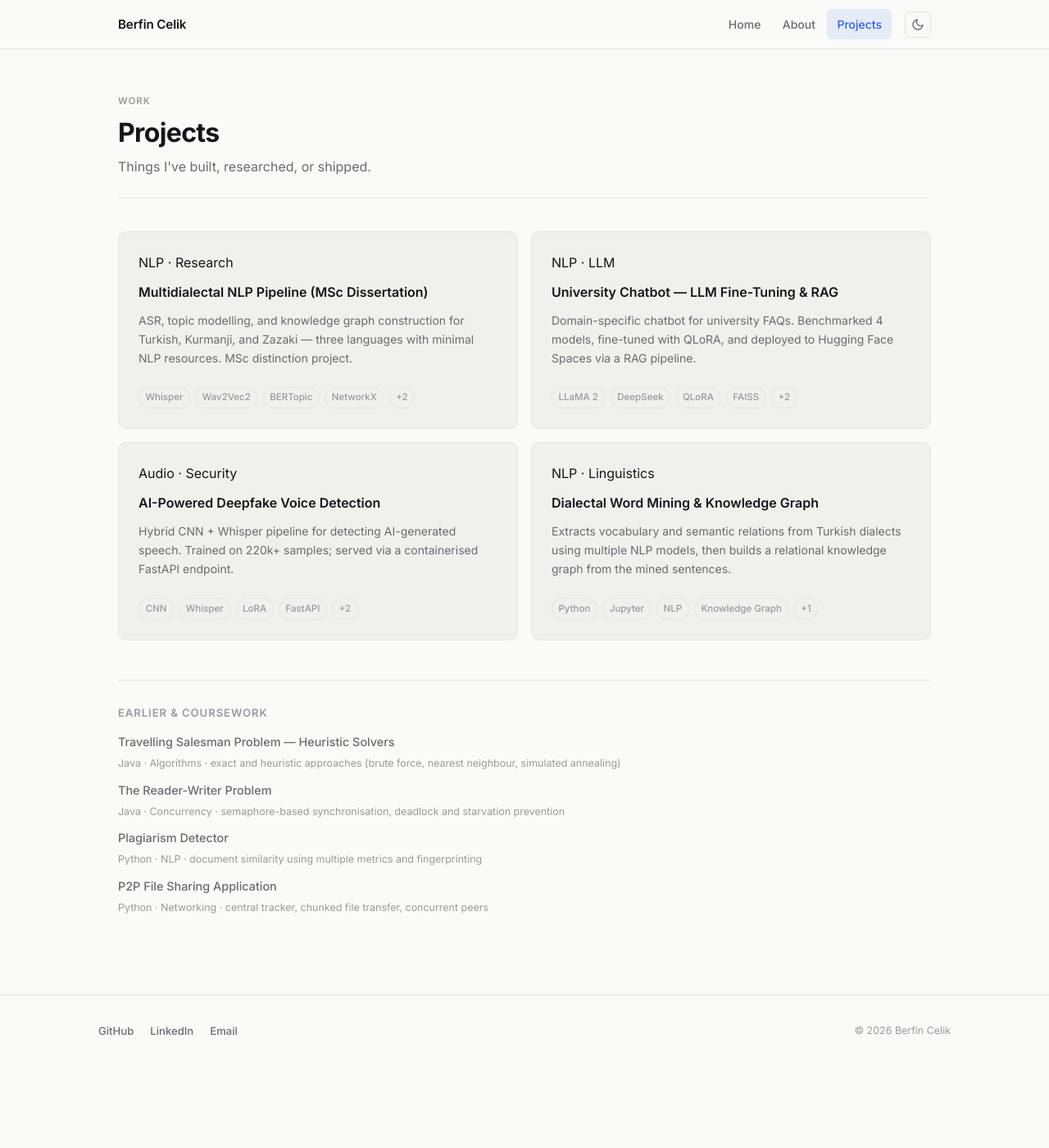
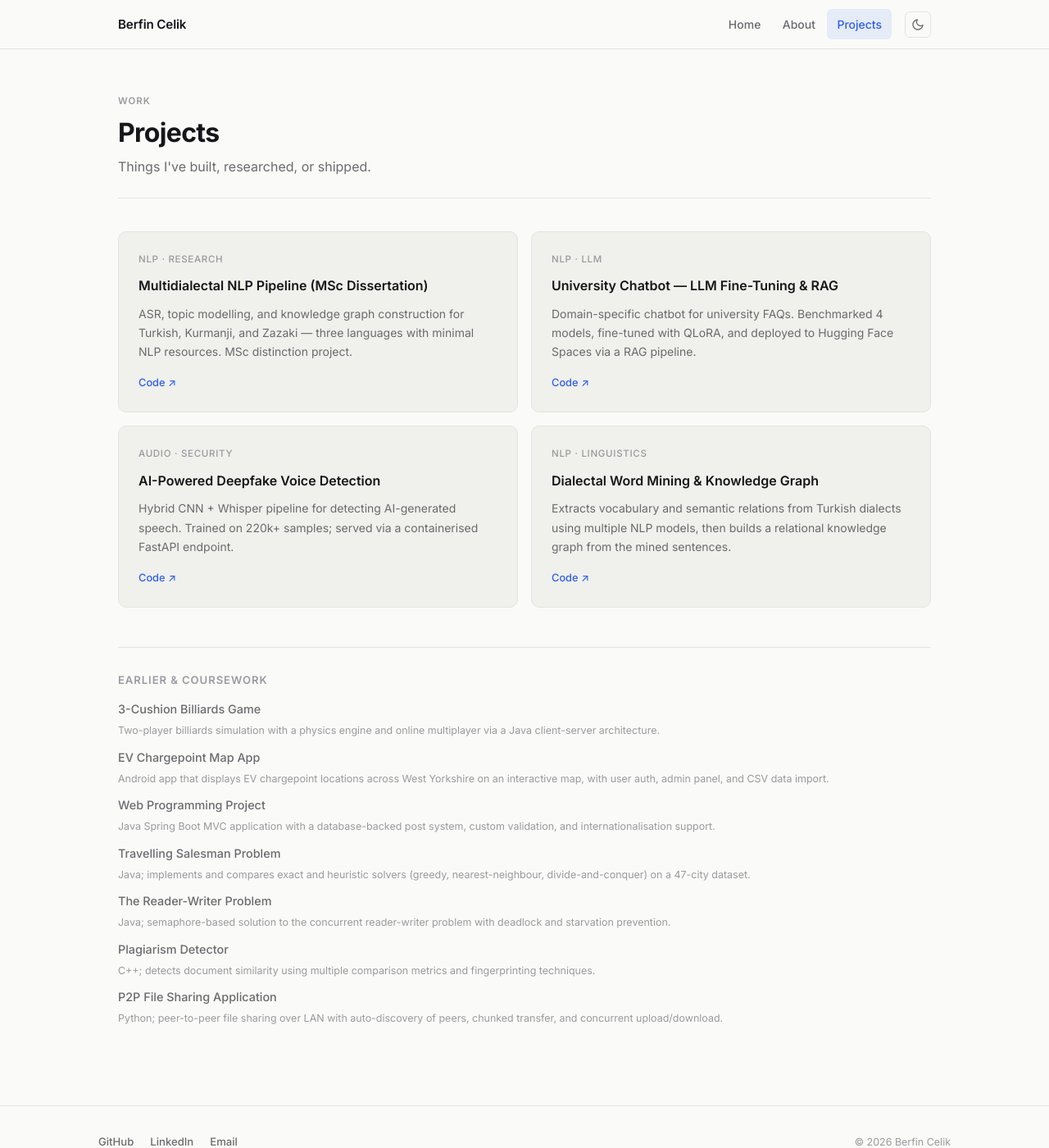
Before and after one commit to berfinito/berfinito.github.io, a Jekyll site: the page built from projects.md, in a window 1280 px wide and 1400 px high. Shown: the whole window at 82% size. Built offline with Jekyll 4.4.1, drawn with Linux system fonts in a browser that asks for light colours.

Commit message:
Projects: all public repos listed, tags removed, descriptions added
- Featured cards: removed technology tags, kept description + GitHub Code link
- Earlier & Coursework expanded to 7 repos: added 3-Cushion Billiards Game,
  EV Chargepoint Map App, Web Programming Project with accurate descriptions
  written from repo source code
- Fixed Plagiarism Detector language attribution (C++, not Python)
- All items have description + GitHub link; no fabricated content

```diff
--- a/projects.md
+++ b/projects.md
@@ -1,7 +1,7 @@
 ---
 layout: default
 title: Projects
-description: "ML, NLP, and backend projects by Berfin Celik — LLM fine-tuning, ASR pipelines, deepfake detection, and more."
+description: "ML, NLP, and backend projects by Berfin Celik: LLM fine-tuning, ASR pipelines, deepfake detection, and more."
 permalink: /projects/
 ---
 
@@ -18,13 +18,11 @@ permalink: /projects/
   {% for project in featured %}
     <div class="card">
 
-      <div style="display:flex;align-items:flex-start;justify-content:space-between;gap:.5rem;">
-        {% if project.label %}
-          <span class="card-label">{{ project.label }}</span>
-        {% elsif project.tags.size > 0 %}
-          <span class="card-label">{{ project.tags | first }}</span>
-        {% endif %}
-      </div>
+      {% if project.label %}
+        <span class="card-lang">{{ project.label }}</span>
+      {% elsif project.tags.size > 0 %}
+        <span class="card-lang">{{ project.tags | first }}</span>
+      {% endif %}
 
       <h3><a href="{{ project.github }}" target="_blank" rel="noopener">{{ project.title }}</a></h3>
 
@@ -33,21 +31,12 @@ permalink: /projects/
       {% endif %}
 
       <div class="card-footer">
-        <div class="post-tags">
-          {% for tag in project.tags limit: 4 %}
-            <span class="tag">{{ tag }}</span>
-          {% endfor %}
-          {% if project.tags.size > 4 %}
-            <span class="tag" style="color:var(--text-faint);">+{{ project.tags.size | minus: 4 }}</span>
-          {% endif %}
-        </div>
+        <a href="{{ project.github }}" target="_blank" rel="noopener" class="card-link">Code ↗</a>
         {% if project.demo %}
-          <a href="{{ project.demo }}" target="_blank" rel="noopener"
-             class="btn btn-primary" style="padding:.3rem .7rem;font-size:.75rem;flex-shrink:0;">
-            Demo ↗
-          </a>
+          <a href="{{ project.demo }}" target="_blank" rel="noopener" class="card-demo">Demo ↗</a>
         {% endif %}
       </div>
+
     </div>
   {% endfor %}
 </div>
@@ -55,21 +44,41 @@ permalink: /projects/
 <div class="coursework-section">
   <h2 class="coursework-heading">Earlier &amp; Coursework</h2>
   <ul class="coursework-list">
+
     <li>
-      <a href="https://github.com/berfinito/Travelling-Salesman-Problem" target="_blank" rel="noopener">Travelling Salesman Problem — Heuristic Solvers</a>
-      <span class="coursework-meta">Java · Algorithms · exact and heuristic approaches (brute force, nearest neighbour, simulated annealing)</span>
+      <a href="https://github.com/berfinito/3-cushion-billard-game" target="_blank" rel="noopener">3-Cushion Billiards Game</a>
+      <span class="coursework-meta">Two-player billiards simulation with a physics engine and online multiplayer via a Java client-server architecture.</span>
     </li>
+
+    <li>
+      <a href="https://github.com/berfinito/MapApp" target="_blank" rel="noopener">EV Chargepoint Map App</a>
+      <span class="coursework-meta">Android app that displays EV chargepoint locations across West Yorkshire on an interactive map, with user auth, admin panel, and CSV data import.</span>
+    </li>
+
+    <li>
+      <a href="https://github.com/berfinito/Web-Programming-Project" target="_blank" rel="noopener">Web Programming Project</a>
+      <span class="coursework-meta">Java Spring Boot MVC application with a database-backed post system, custom validation, and internationalisation support.</span>
+    </li>
+
+    <li>
+      <a href="https://github.com/berfinito/Travelling-Salesman-Problem" target="_blank" rel="noopener">Travelling Salesman Problem</a>
+      <span class="coursework-meta">Java; implements and compares exact and heuristic solvers (greedy, nearest-neighbour, divide-and-conquer) on a 47-city dataset.</span>
+    </li>
+
     <li>
       <a href="https://github.com/berfinito/The-Reader-Writer-Problem" target="_blank" rel="noopener">The Reader-Writer Problem</a>
-      <span class="coursework-meta">Java · Concurrency · semaphore-based synchronisation, deadlock and starvation prevention</span>
+      <span class="coursework-meta">Java; semaphore-based solution to the concurrent reader-writer problem with deadlock and starvation prevention.</span>
     </li>
+
     <li>
       <a href="https://github.com/berfinito/Plagiarism-Detector" target="_blank" rel="noopener">Plagiarism Detector</a>
-      <span class="coursework-meta">Python · NLP · document similarity using multiple metrics and fingerprinting</span>
+      <span class="coursework-meta">C++; detects document similarity using multiple comparison metrics and fingerprinting techniques.</span>
     </li>
+
     <li>
       <a href="https://github.com/berfinito/P2P-File-Sharing-Application" target="_blank" rel="noopener">P2P File Sharing Application</a>
-      <span class="coursework-meta">Python · Networking · central tracker, chunked file transfer, concurrent peers</span>
+      <span class="coursework-meta">Python; peer-to-peer file sharing over LAN with auto-discovery of peers, chunked transfer, and concurrent upload/download.</span>
     </li>
+
   </ul>
 </div>
```
